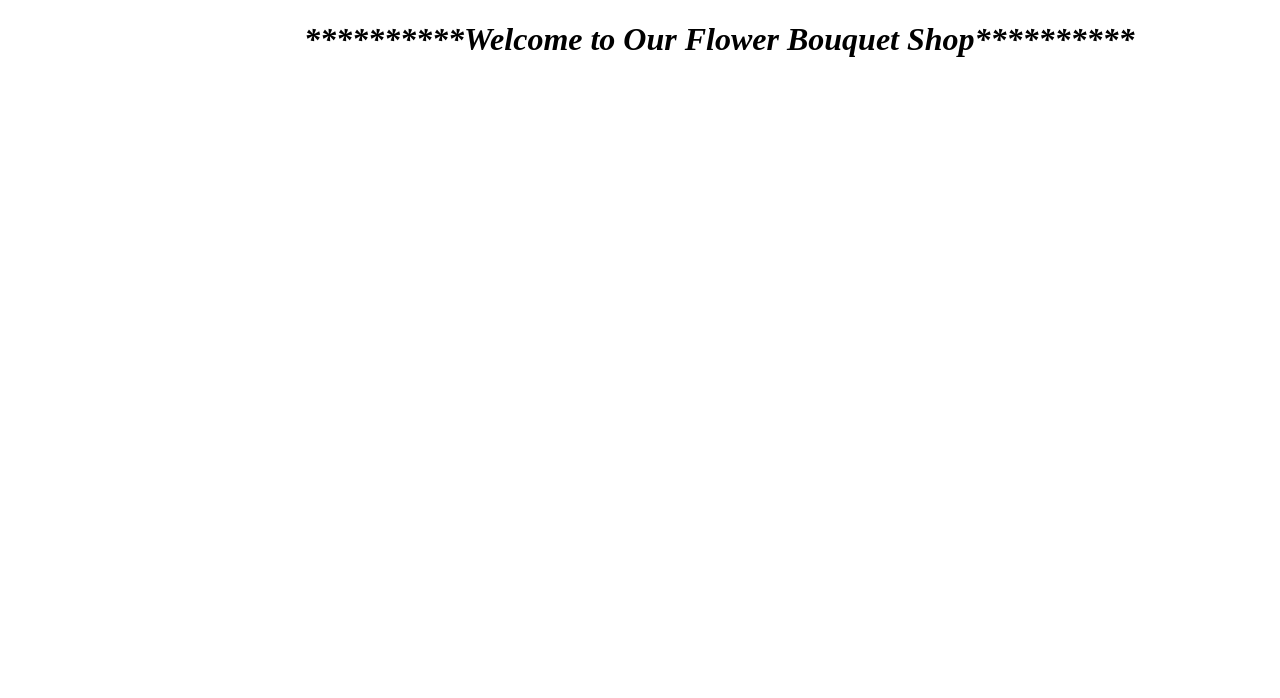
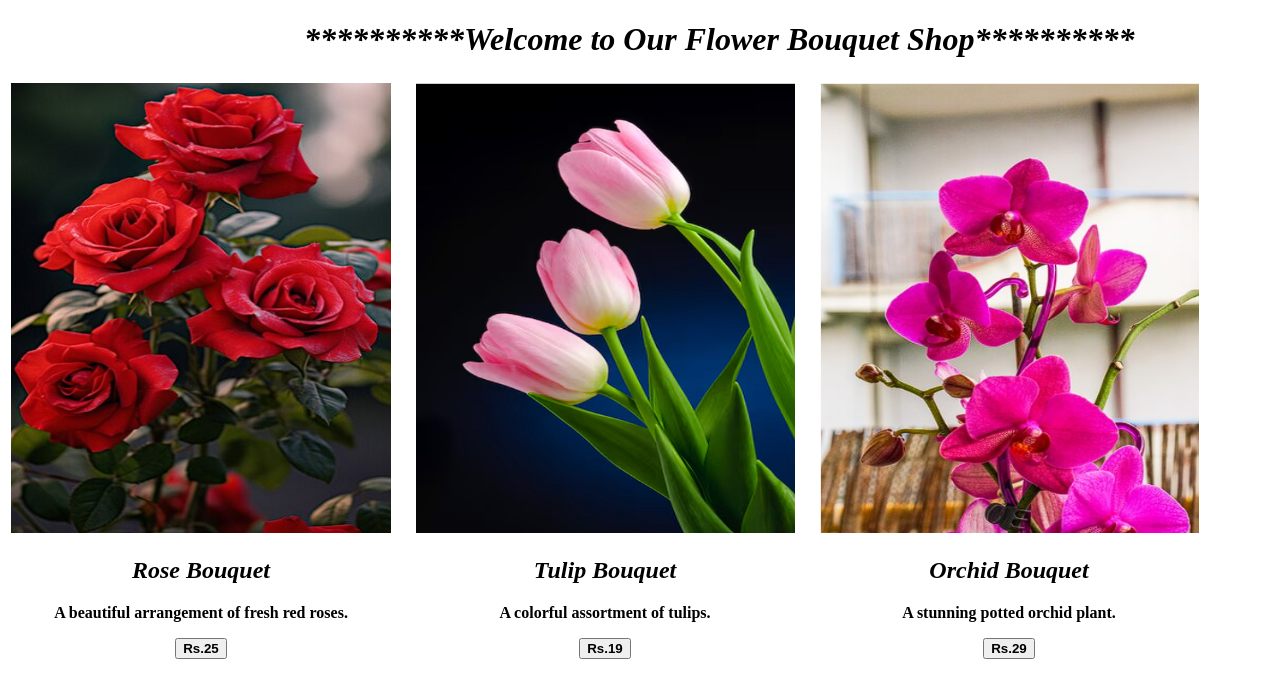
Before and after one commit to Rutuja20Sanap/Practice, a plain HTML site: page index.html in a window 1280 px wide. Drawn offline with Linux system fonts and the light colour scheme.

Commit message:
<br> tag added

```diff
--- a/index.html
+++ b/index.html
@@ -10,3 +10,32 @@
   <h1><i> &ensp;&ensp;&ensp;&ensp;&ensp;&ensp;&ensp;&ensp;&ensp;&ensp;&ensp;&ensp;&ensp;&ensp;&ensp;&ensp;&ensp;&ensp;
     **********Welcome to Our Flower Bouquet Shop**********</i></h1>
     <table>
+      <th> <img src="b.png" alt="Flower" height="450" width="380">
+        <h2><i>Rose Bouquet</i></h2>
+        <p>A beautiful arrangement of fresh red roses.</p>
+        <button><b>Rs.25</b></button>
+      </th>
+      <td></td>
+     <td></td>
+     <td></td>
+     <td></td>
+     <td></td>
+      <th> <img src="c.png" alt="Flower" height="450" width="380">
+        <h2><i>Tulip Bouquet</i></h2>
+        <p>A colorful assortment of tulips.</p>
+        <button><b>Rs.19</b></button>
+      </th>
+      <td></td>
+      <td></td>
+      <td></td>
+      <td></td>
+     <td></td>
+      <th> <img src="e.png" alt="Flower" height="450" width="380">
+        <h2><i>Orchid Bouquet</i></h2>
+        <p>A stunning potted orchid plant.</p>
+        <button><b>Rs.29</b></button>
+      </th>
+      </table>
+      <br>
+      <br>
+      <br>
```
